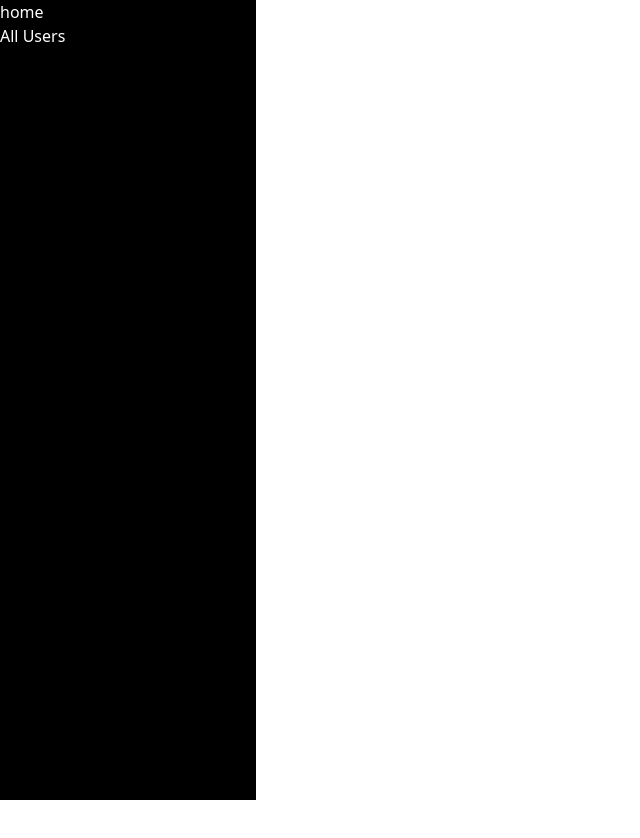
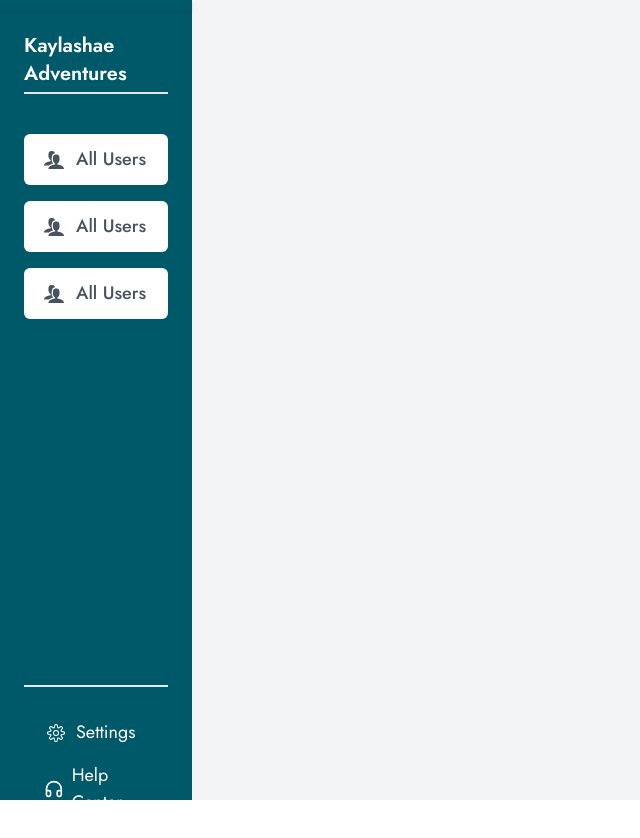
Before and after one commit to tuhinhossain123/tourism, a React (Vite) app: page /dashboard in a window 1280 px wide. Shown: the top 838 px of the page, without its empty margins (0-640 px from the left). Before the commit the page ends 800 px from the top, so only its background shows below. Built offline with nearby package versions, Linux system fonts and the light colour scheme; no server answers.

Commit message:
dashboard design

```diff
--- a/package.json
+++ b/package.json
@@ -12,6 +12,7 @@
   "dependencies": {
     "@tanstack/react-query": "^5.66.0",
     "axios": "^1.7.9",
+    "daisyui": "^4.12.23",
     "firebase": "^11.3.1",
     "localforage": "^1.10.0",
     "match-sorter": "^8.0.0",
--- a/src/Dashboard/Dashboard.jsx
+++ b/src/Dashboard/Dashboard.jsx
@@ -1,30 +1,91 @@
-import { NavLink, Outlet } from "react-router-dom";
+import { useState } from "react";
+import { Link, NavLink, Outlet } from "react-router-dom";
+import { ImUsers } from "react-icons/im";
+import { RxCross2 } from "react-icons/rx";
+import { CiSettings } from "react-icons/ci";
+import { LuHeadphones } from "react-icons/lu";
+import { RiLogoutCircleLine } from "react-icons/ri";
 
-const Dashboard = () => {
-  const isAdmin = true;
+export default function Dashboard() {
+  const [isOpen, setIsOpen] = useState(false);
+
   return (
-    <div className="flex gap-10">
-      <div className="w-64 min-h-screen bg-black">
-        <ul className="text-white">
-          {isAdmin ? (
-            <>
-              <li>
-                <NavLink to="/">home</NavLink>
-              </li>
-              <li>
-                <NavLink to="/dashboard/users">All Users</NavLink>
-              </li>
-            </>
-          ) : (
-            <></>
-          )}
-        </ul>
+    <div className="flex flex-col lg:flex-row h-screen">
+      {/* Sidebar */}
+      <div
+        className={`lg:w-[15%] w-full bg-primary  fixed lg:relative h-full lg:h-auto transform lg:translate-x-0 transition-transform duration-300 ${
+          isOpen ? "translate-x-0" : "-translate-x-full"
+        }`}
+      >
+        <div className="bg-white lg:bg-primary shadow-lg lg:shadow px-6 pb-3">
+          <div>
+            <h2 className="text-xl md:text-3xl font-jost font-semibold text-primary pt-6 block md:hidden">
+              Kaylashae Adventures
+            </h2>
+          </div>
+          <div>
+            <button
+              className="lg:hidden absolute top-6 right-6 text-red-500 font-bold"
+              onClick={() => setIsOpen(false)}
+            >
+              <RxCross2 className="text-3xl font-bold "></RxCross2>
+            </button>
+          </div>
+        </div>
+
+        <div className="mt-5 px-6">
+          <div>
+            <h2 className="text-xl font-jost font-semibold text-white hidden lg:block">
+              Kaylashae Adventures
+            </h2>
+          </div>
+          <hr className="border-t-[2px]  mt-1 hidden lg:block" />
+          <ul className="space-y-4 pt-0 lg:pt-10">
+            <li>
+              <NavLink
+                to="/dashboard/users"
+                className="px-5 py-3 bg-white rounded-md text-[#47545F] text-[18px] font-jost font-medium  flex items-center gap-3"
+              >
+                <ImUsers className="text-xl"></ImUsers>All Users
+              </NavLink>
+            </li>
+            <li>
+              <NavLink
+                to="/dashboard"
+                className="px-5 py-3 bg-white rounded-md text-[#47545F] text-[18px] font-jost font-medium  flex items-center gap-3"
+              >
+                <ImUsers className="text-xl"></ImUsers>All Users
+              </NavLink>
+            </li>
+            <li>
+              <NavLink
+                to="/dashboard"
+                className="px-5 py-3 bg-white rounded-md text-[#47545F] text-[18px] font-jost font-medium  flex items-center gap-3"
+              >
+                <ImUsers className="text-xl"></ImUsers>All Users
+              </NavLink>
+            </li>
+            <div className="pt-[150px] lg:pt-[350px]">
+              <hr className="border-t-[2px] pt-3 pb-5" />
+              <Link className="px-5 pb-4 text-white text-[18px] font-jost font-normal  flex items-center gap-2">
+                <CiSettings className="text-2xl"></CiSettings>Settings
+              </Link>
+              <Link className="px-5 pb-4 text-white text-[18px] font-jost font-normal  flex items-center gap-2">
+                <LuHeadphones className="text-2xl"></LuHeadphones>Help Center
+              </Link>
+              <Link className="px-5 pt-5 text-white text-[18px] font-jost font-normal  flex items-center gap-2">
+                <RiLogoutCircleLine className="text-2xl"></RiLogoutCircleLine>
+                Log Out
+              </Link>
+            </div>
+          </ul>
+        </div>
       </div>
-      <div className="flex-1">
+
+      {/* Content Area */}
+      <div className="lg:w-4/5 w-full flex-1 p-6 bg-gray-100 min-h-screen">
         <Outlet></Outlet>
       </div>
     </div>
   );
-};
-
-export default Dashboard;
+}
--- a/src/DashboardPage/AllUsers/AllUsers.jsx
+++ b/src/DashboardPage/AllUsers/AllUsers.jsx
@@ -13,6 +13,7 @@ const AllUsers = () => {
   return (
     <div>
       <h2>all user: {users.length}</h2>
+      <button className="btn btn-secondary">Secondary</button>
     </div>
   );
 };
--- a/src/Pages/Authentication/Signup/Signup.jsx
+++ b/src/Pages/Authentication/Signup/Signup.jsx
@@ -2,7 +2,6 @@ import { useContext } from "react";
 import { useForm } from "react-hook-form";
 import { Link, useNavigate } from "react-router-dom";
 import { AuthContext } from "../../../Providers/AuthProviders";
-import axios from "axios";
 import useAxiosSecure from "../../../Hooks/useAxiosSecure/useAxiosSecure";
 
 const Signup = () => {
--- a/tailwind.config.js
+++ b/tailwind.config.js
@@ -15,5 +15,5 @@ export default {
       },
     },
   },
-  plugins: [],
+  plugins: [require("daisyui")],
 }
```
Also changed, not shown: 1 other file (tests, documents, lock files or other folders).
